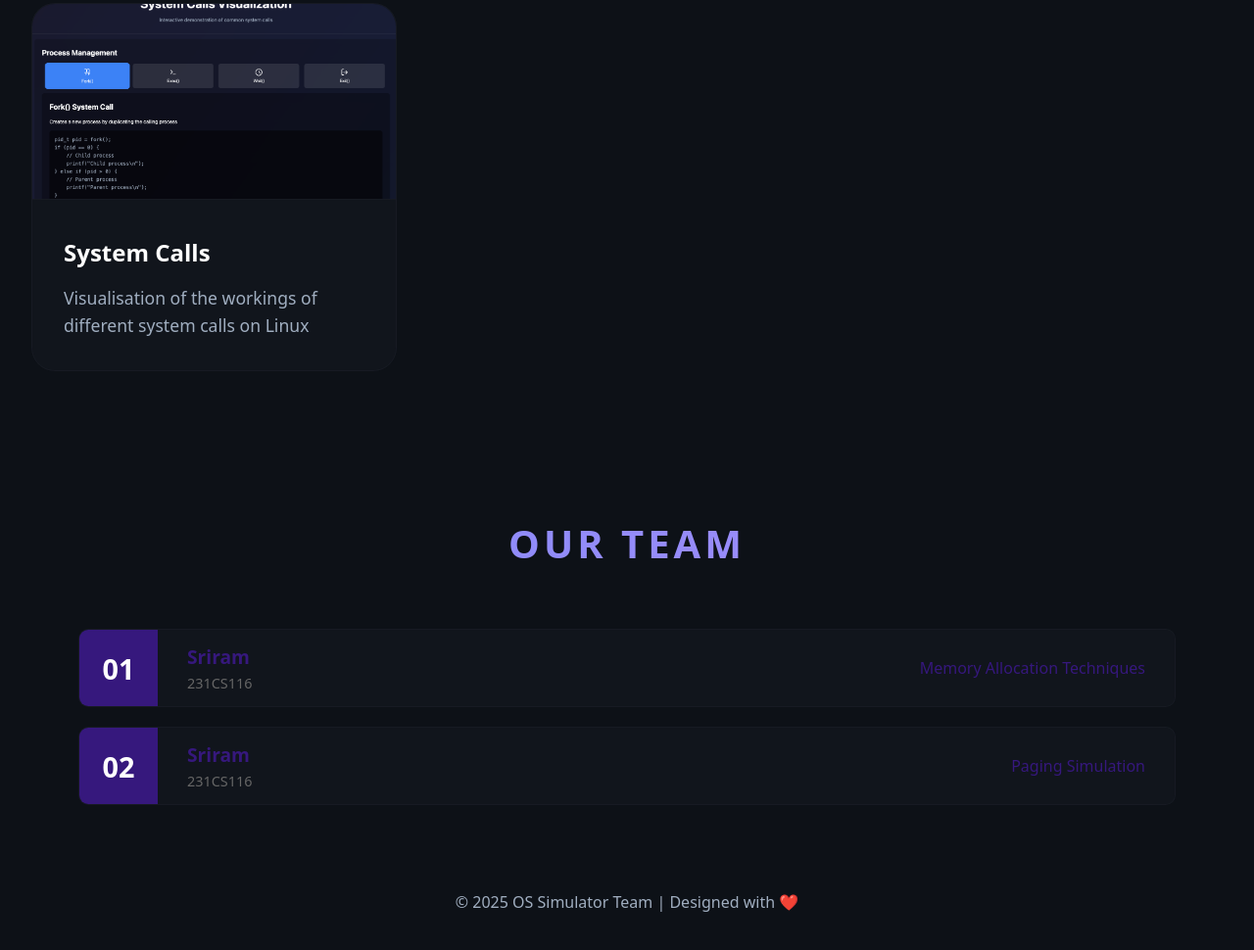
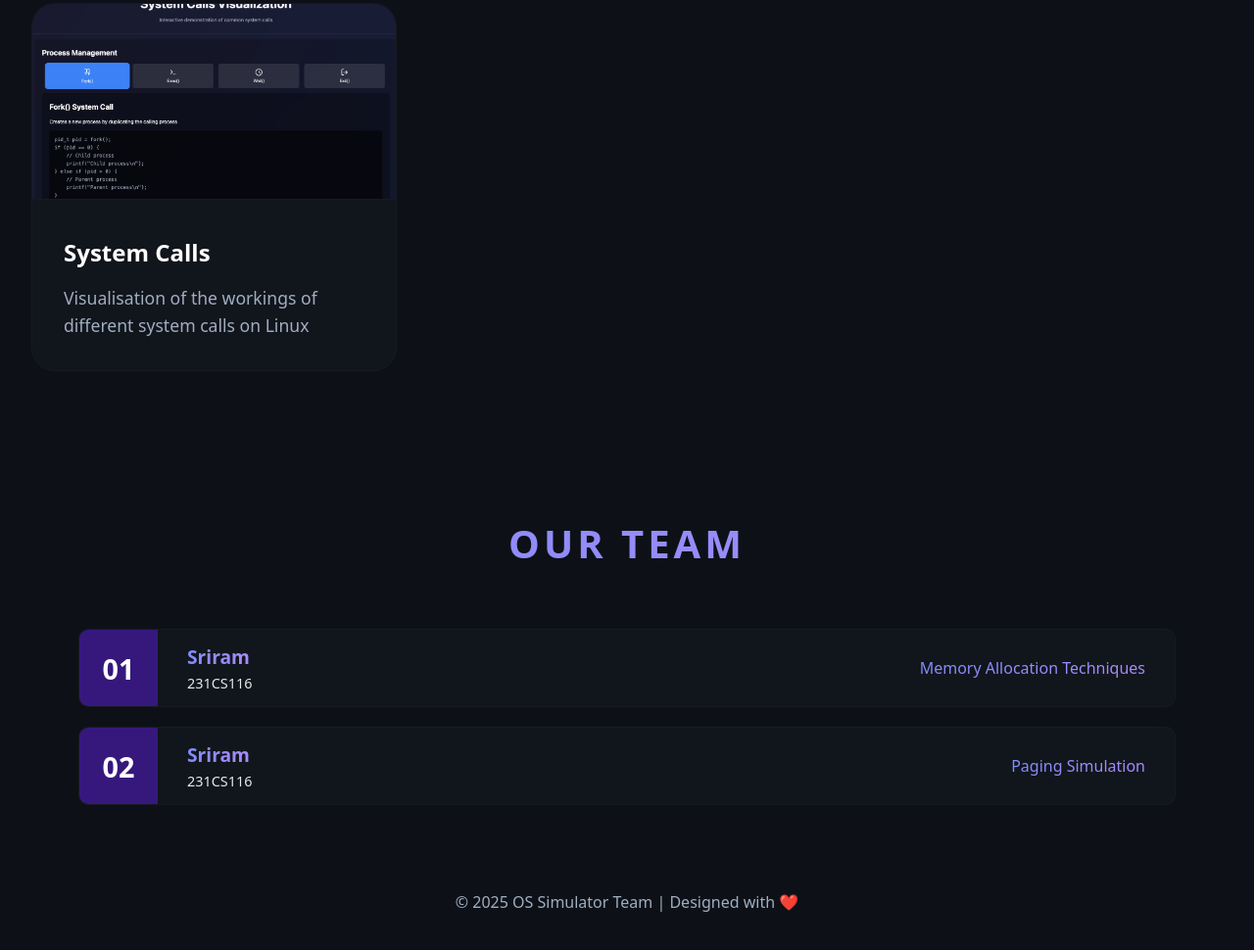
Before and after one commit to SRIRAM231005/OSXplore, a plain HTML site: page index.html in a window 1280 px wide. Shown: the part 2829-3799 px from the top of the page at 98% size. Drawn offline with Linux system fonts and the light colour scheme.

Commit message:
Update style.css

```diff
--- a/style.css
+++ b/style.css
@@ -295,14 +295,17 @@
 }
 
 .member-info h3 {
-    color: #36187d;
+    background: linear-gradient(to right, #818cf8, #a78bfa);
+    -webkit-background-clip: text;
+    background-clip: text;
+    color: transparent;
     font-size: 1.2em;
     font-weight: 600;
     margin-bottom: 4px;
 }
 
 .member-info span {
-    color: #666;
+    color: #e8e8e8;
     font-size: 0.9em;
 }
 
@@ -311,7 +314,10 @@
 }
 
 .project-info p {
-    color: #36187d;
+    background: linear-gradient(to right, #818cf8, #a78bfa);
+    -webkit-background-clip: text;
+    background-clip: text;
+    color: transparent;
     font-size: 1em;
     font-weight: 500;
 }
```
